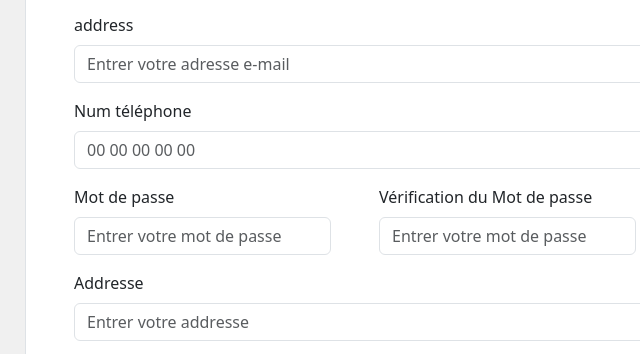
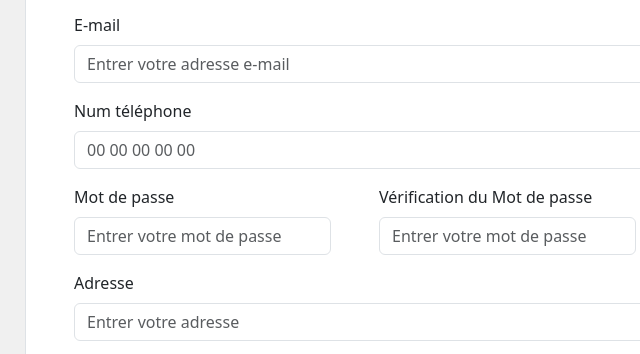
Before and after one commit to Mathieu762005/form, a website: page inscription.html in a window 1280 px wide. Shown: the part 306-660 px from the top of the page, 215-855 px from the left. Drawn offline with nearby package versions, Linux system fonts and the light colour scheme.

Commit message:
mise a jour

```diff
--- a/inscription.html
+++ b/inscription.html
@@ -70,7 +70,7 @@
                 </div>
             </div>
             <div class="mb-3 me-5">
-                <label for="exampleInputEmail1" class="form-label">address</label>
+                <label for="exampleInputEmail1" class="form-label">E-mail</label>
                 <input type="email" placeholder="Entrer votre adresse e-mail" class="form-control"
                     id="exampleInputEmail1" aria-describedby="emailHelp" required>
             </div>
@@ -92,8 +92,8 @@
                 </div>
             </div>
             <div class="mb-3 me-5">
-                <label for="exampleInputPassword1" class="form-label">Addresse</label>
-                <input type="text" placeholder="Entrer votre addresse" class="form-control" id="exampleInputPassword1"
+                <label for="exampleInputPassword1" class="form-label">Adresse</label>
+                <input type="text" placeholder="Entrer votre adresse" class="form-control" id="exampleInputPassword1"
                     required>
             </div>
             <p class="m-1">préference de communication</p>
```
